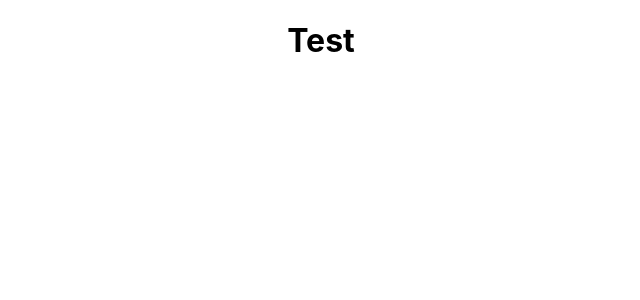
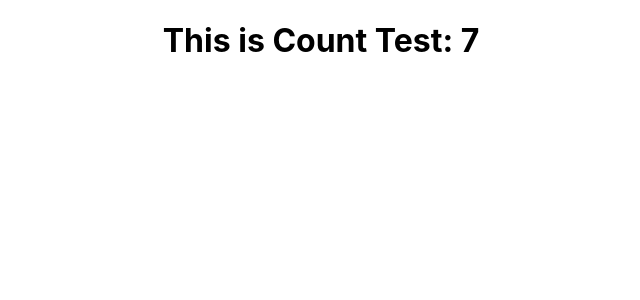
Before and after one commit to limebell/9c-tx-watcher, a React (Create React App) app in the folder client/: page / in a window 1280 px wide. Shown: the top 300 px of the page, without its empty margins (319-959 px from the left). Built offline with nearby package versions, Linux system fonts and the light colour scheme.

Commit message:
work: test setInterval

```diff
--- a/client/src/containers/TestContainer/TestContainer.tsx
+++ b/client/src/containers/TestContainer/TestContainer.tsx
@@ -1,9 +1,20 @@
-import React from "react";
+import React, { useState, useEffect } from "react";
 
 function TestContainer(): JSX.Element {
+  const [count, setCount] = useState(0);
+  useEffect(() => {
+    const interval = setInterval(() => {
+      setCount((prev: number) => {
+        return prev + 1;
+      });
+    }, 1000);
+    return () => {
+      clearInterval(interval);
+    };
+  }, []);
   return (
     <div>
-      <h1>Test</h1>
+      <h1>This is Count Test: {count}</h1>
     </div>
   );
 }
```
